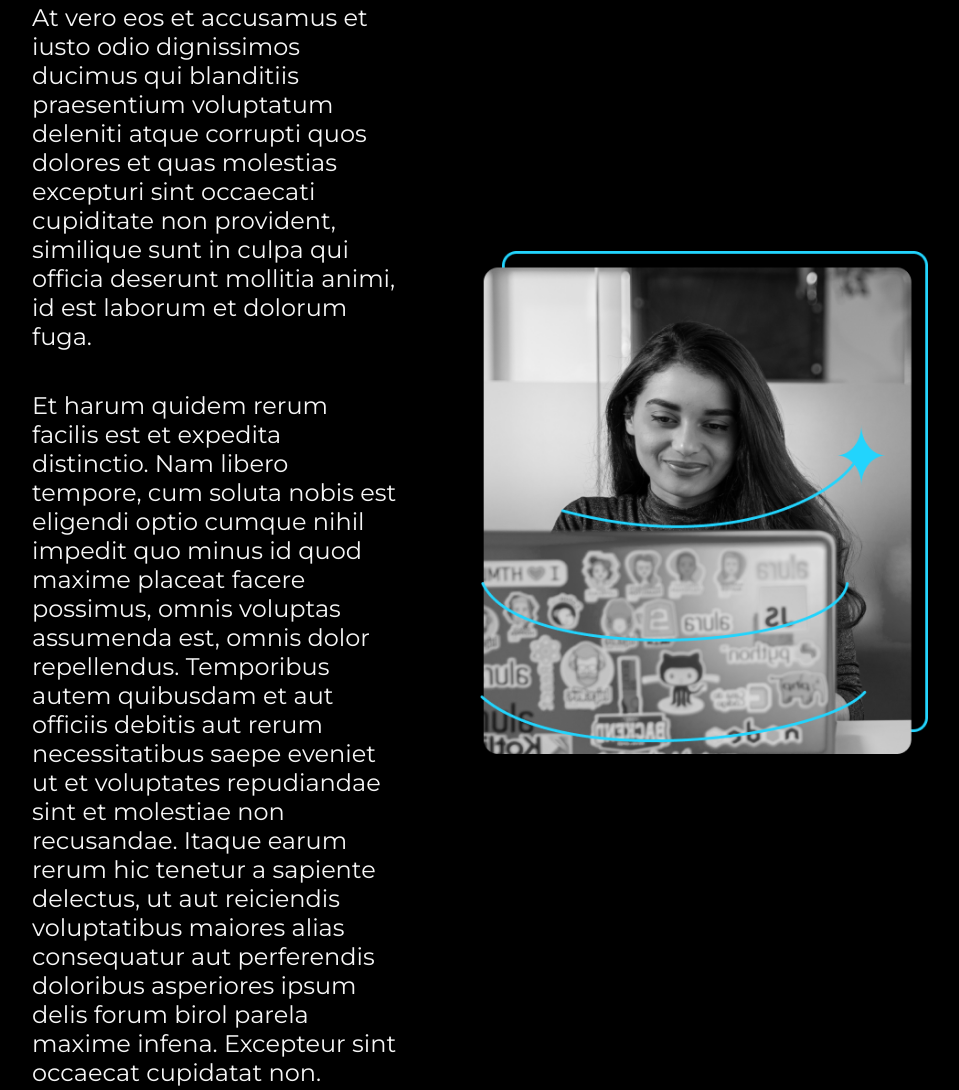
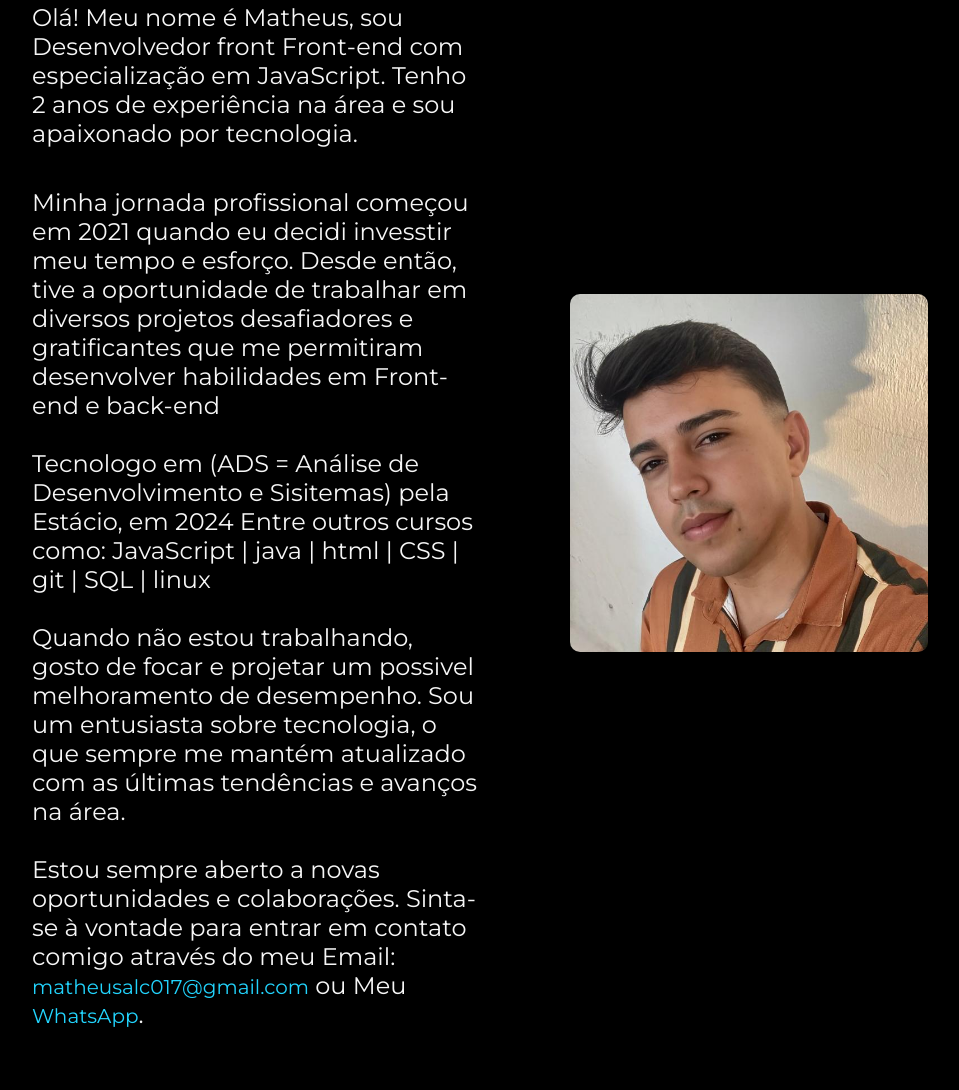
Before and after one commit to Matheus-Crn/Portif-lio-, a plain HTML site: page about.html in a window 1280 px wide. Shown: the part 201-1291 px from the top of the page, without its empty margins (160-1119 px from the left). Drawn offline with nearby package versions, Linux system fonts and the light colour scheme.

Commit message:
Alteração na estrutura do Html &  CSS
Alteração na imagem, parágrafos, hover.

```diff
--- a/about.html
+++ b/about.html
@@ -20,20 +20,24 @@
     <main class="apresentacao">
         <section class="apresentacao__conteudo">
             <h1 class="apresentacao__conteudo__titulo">Sobre mim</h1>
-            <p class="apresentacao__conteudo__texto">At vero eos et accusamus et iusto odio dignissimos ducimus qui blanditiis praesentium voluptatum deleniti
-                atque corrupti quos dolores et quas molestias excepturi sint occaecati cupiditate non provident,
-                similique sunt in culpa qui officia deserunt mollitia animi, id est laborum et dolorum fuga.
+            <p class="apresentacao__conteudo__texto">Olá! Meu nome é Matheus, sou Desenvolvedor front Front-end com especialização em JavaScript. Tenho 2 anos de experiência na área e sou apaixonado por tecnologia.
             </p>
-            <p class="apresentacao__conteudo__texto">
-                Et harum quidem rerum facilis est et expedita distinctio. Nam libero tempore, cum soluta nobis est
-                eligendi optio cumque nihil impedit quo minus id quod maxime placeat facere possimus, omnis voluptas
-                assumenda est, omnis dolor repellendus. Temporibus autem quibusdam et aut officiis debitis aut rerum
-                necessitatibus saepe eveniet ut et voluptates repudiandae sint et molestiae non recusandae. Itaque earum
-                rerum hic tenetur a sapiente delectus, ut aut reiciendis voluptatibus maiores alias consequatur aut
-                perferendis doloribus asperiores ipsum delis forum birol parela maxime infena. Excepteur sint occaecat
-                cupidatat non.</p>
+           <div class="apresentacao__conteudo__texto">
+             <p>
+                Minha jornada profissional começou em 2021 quando eu decidi invesstir meu tempo e esforço. Desde então, tive a oportunidade de trabalhar em diversos projetos desafiadores e gratificantes que me permitiram desenvolver habilidades em Front-end e back-end
+            </p><br>
+            <p> Tecnologo em (ADS = Análise de Desenvolvimento e Sisitemas) pela Estácio, em 2024
+                    Entre outros cursos como:
+                    JavaScript | java | html | CSS | git | SQL | linux
+            </p><br>
+            <p>Quando não estou trabalhando, gosto de focar e projetar um possivel melhoramento de desempenho. Sou um entusiasta sobre tecnologia, o que sempre me mantém atualizado com as últimas tendências e avanços na área.</p><br>
+            <p>
+                 Estou sempre aberto a novas oportunidades e colaborações. Sinta-se à vontade para entrar em contato comigo através do meu Email: <a class="paragrafo_links_sobre" href="https://mail.google.com/mail/u/0/#inbox"  >matheusalc017@gmail.com</a> ou Meu <a href="https://wa.me/5583991343551?=Olá" target="_blank"  class="paragrafo_links_sobre">WhatsApp</a>.
+            </p>
+
+           </div>
         </section>
-        <img class="apresentacao__imagem" src="./assets/imagem.png" alt="Foto da Joana Santos programando">
+        <img class="apresentacao__imagem" src="assets/MinhaFoto.jpg" alt="Foto de Matheus Carneiro">
     </main>
 
     <footer class="rodape">
--- a/styles/style.css
+++ b/styles/style.css
@@ -91,7 +91,8 @@ body{
     background-color: var(--cor-hover);
 }
 .apresentacao__imagem{
-    width: 50%;
+    width: 40%;
+    border-radius: 10px;
 }
 .rodape{
     color: var(--cor-primaria);
@@ -101,6 +102,14 @@ body{
     font-family: var(--fonte-secundaria);
     font-size: 1.5rem;
     font-weight: 400;
+}
+.paragrafo_links_sobre{
+    color: var(--cor-terciaria);  /*Tira a cor do link*/
+    text-decoration: none;
+    font-size: 20px;
+}
+.paragrafo_links_sobre:hover{
+   font-size: inherit;
 }
 
 @media (max-width: 1200px) {
```
Also changed, not shown: index.html (+6 -6 lines), assets/Imagem.png (deleted), assets/MinhaFoto.jpg (added).
